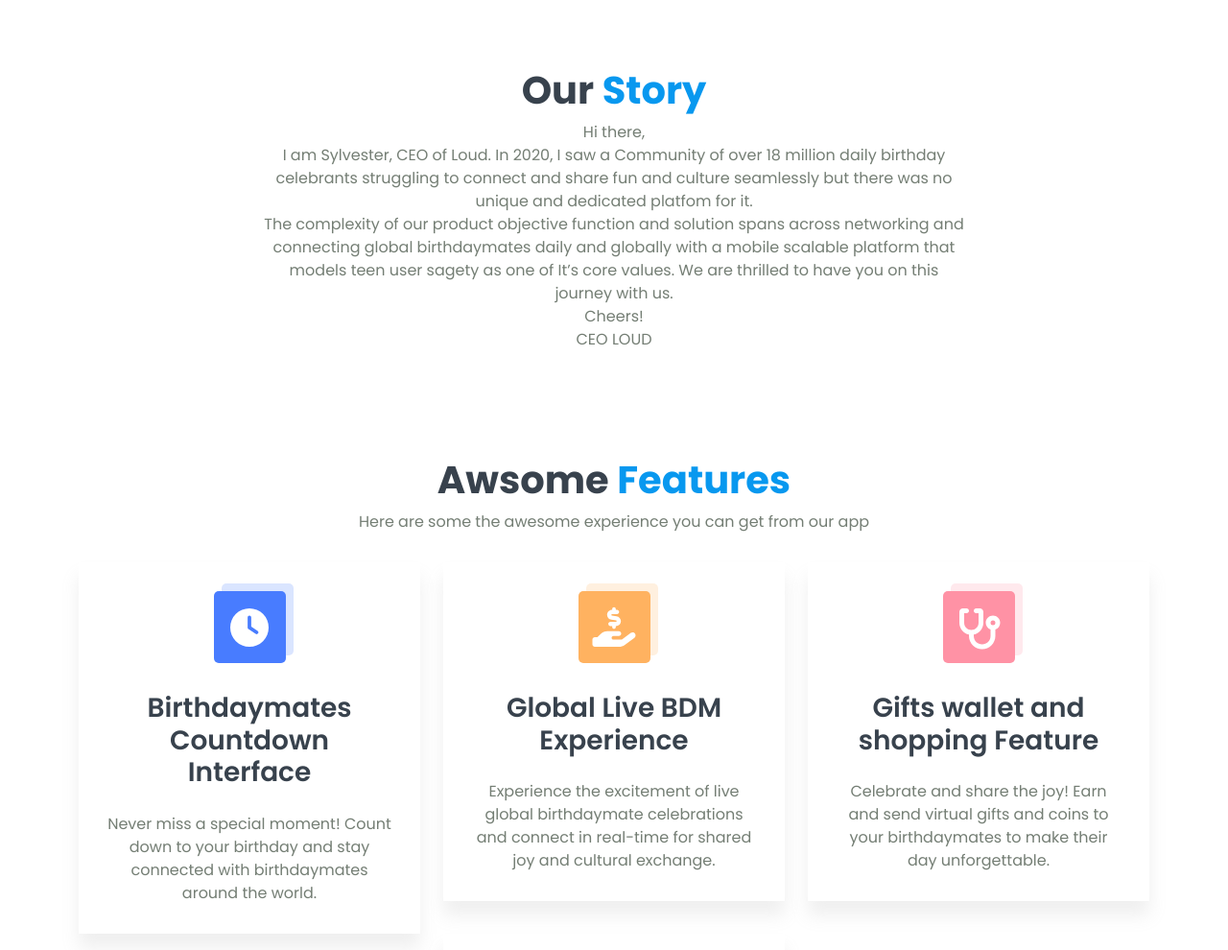
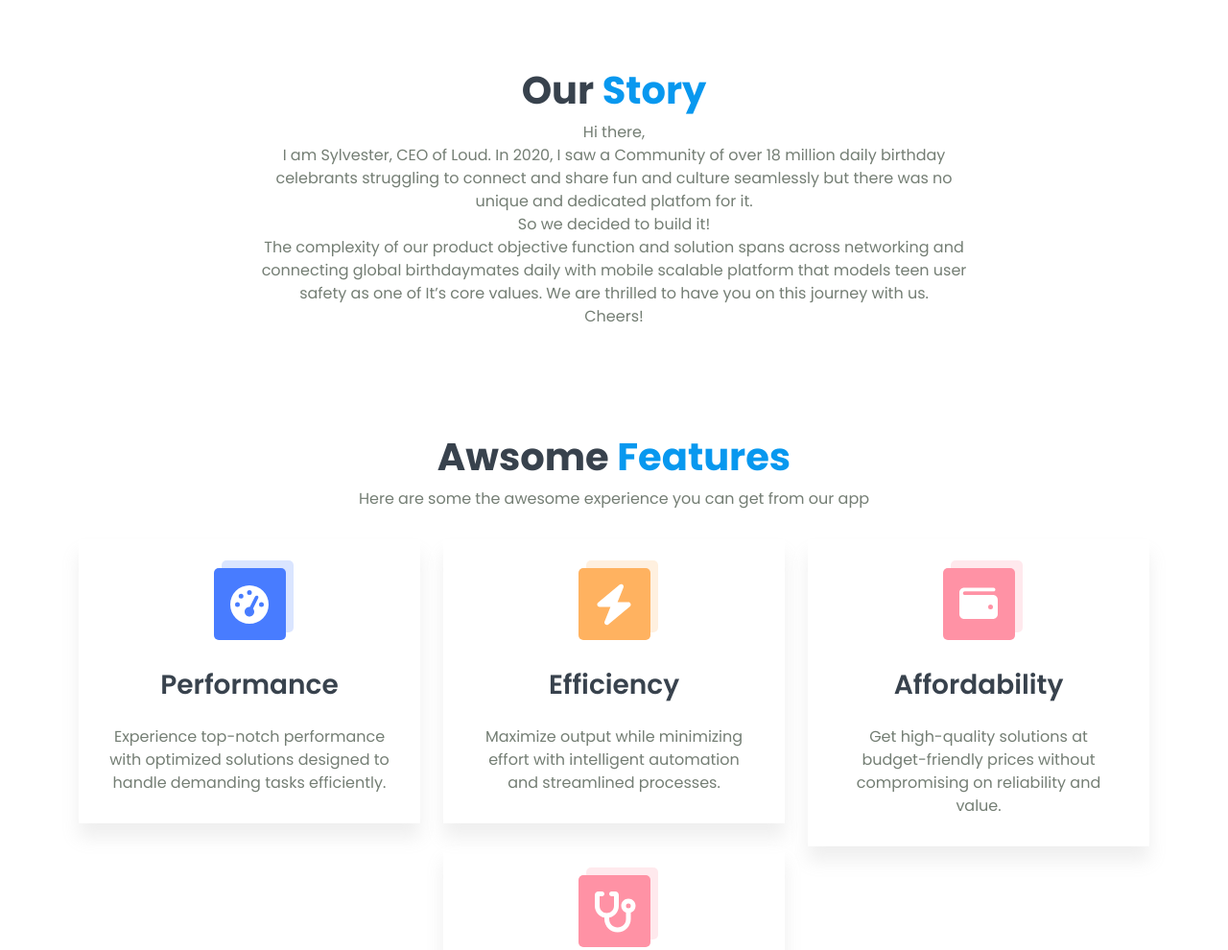
Before and after one commit to philzcodes/loud-app-landing-page, a plain HTML site: page index.html in a window 1280 px wide. Shown: the part 840-1830 px from the top of the page at 96% size. Drawn offline with Linux system fonts and the light colour scheme.

Commit message:
update feature

```diff
--- a/index.html
+++ b/index.html
@@ -29,6 +29,9 @@
     }
     .header-shape-1 {
        display: none;
+    }
+    .shape {
+      display: none;
     }
 }
 
@@ -125,11 +128,14 @@
         <div class="row align-items-center justify-content-center justify-content-lg-between">
           <div class="col-lg-6 col-md-10">
             <div class="header-hero-content">
+              <div style="display: flex; flex-direction: row;">
+                <img src="/assets/img/header/logo/landapp-logo.png" alt="" width="70px" height="50px" > <h1>LOUD</h1>
+              </div>
               <h1 class="header-title wow fadeInLeftBig" data-wow-duration="3s" data-wow-delay="0.2s">  Connecting you to  Fun and Cultures</h1>
-              <!-- <p class="text wow fadeInLeftBig" data-wow-duration="3s" data-wow-delay="0.4s">
+              <p class="text wow fadeInLeftBig" data-wow-duration="3s" data-wow-delay="0.4s">
 
                 Join a revolutionary social media experience where birthdaymates converge daily to share joy, culture,
-                and connections. Celebrate together, network effortlessly, and make every day feel special.</p> -->
+                and connections. Celebrate together, network effortlessly, and make every day feel special.</p>
               <ul class="d-flex">
                 <li><a href="" class="main-btn wow fadeInLeftBig" data-wow-duration="3s" data-wow-delay="0.8s">Download
                     Now</a></li>
@@ -170,13 +176,14 @@
                 I am Sylvester, CEO of Loud. In 2020, I saw a Community of over 18 million daily birthday celebrants
                 struggling to connect and share fun and culture seamlessly but there was no unique and dedicated platfom
                 for it. <br>
+                So we decided to build it! <br>
                 The complexity of our product objective function and solution spans across networking and connecting global
-                birthdaymates daily and globally with
-                a mobile scalable platform that models teen user sagety as one of It’s core values. We are thrilled to have you on this journey with us.
+                birthdaymates daily with
+                 mobile scalable platform that models teen user safety as one of It’s core values.
+                  We are thrilled to have you on this journey with us.
                 <br>
 
-                Cheers! <br>
-                CEO LOUD
+                Cheers!
               </p>
             </div>
           </div>
@@ -199,16 +206,16 @@
         </div>
       </div>
       <div class="row justify-content-center">
+
         <div class="col-lg-4">
           <div class="single-feature wow fadeInUp" data-wow-duration="3s" data-wow-delay="0.2s">
             <div class="icon color-1">
-              <i class="fa-solid fa-clock"></i>
+              <i class="fas fa-tachometer-alt"></i> <!-- Performance Icon -->
             </div>
             <div class="content">
-              <h3>Birthdaymates Countdown Interface</h3>
+              <h3>Performance</h3>
               <p>
-                Never miss a special moment! Count down to your birthday and stay connected with birthdaymates around
-                the world.
+                Experience top-notch performance with optimized solutions designed to handle demanding tasks efficiently.
               </p>
             </div>
           </div>
@@ -216,12 +223,12 @@
         <div class="col-lg-4">
           <div class="single-feature wow fadeInUp" data-wow-duration="3s" data-wow-delay="0.4s">
             <div class="icon color-2">
-              <i class="fas fa-hand-holding-usd"></i>
+              <i class="fas fa-bolt"></i> <!-- Efficiency Icon -->
             </div>
             <div class="content">
-              <h3>Global Live BDM Experience</h3>
-              <p>Experience the excitement of live global birthdaymate celebrations and connect in real-time for shared
-                joy and cultural exchange.
+              <h3>Efficiency</h3>
+              <p>
+                Maximize output while minimizing effort with intelligent automation and streamlined processes.
               </p>
             </div>
           </div>
@@ -229,17 +236,17 @@
         <div class="col-lg-4">
           <div class="single-feature wow fadeInUp" data-wow-duration="3s" data-wow-delay="0.6s">
             <div class="icon color-3">
-              <i class="fas fa-stethoscope"></i>
+              <i class="fas fa-wallet"></i> <!-- Affordability Icon -->
             </div>
             <div class="content">
-              <h3>Gifts wallet and shopping Feature</h3>
+              <h3>Affordability</h3>
               <p>
-                Celebrate and share the joy! Earn and send virtual gifts and coins to your birthdaymates to make their
-                day unforgettable.
+                Get high-quality solutions at budget-friendly prices without compromising on reliability and value.
               </p>
             </div>
           </div>
         </div>
+
 
         <div class="col-lg-4">
           <div class="single-feature wow fadeInUp" data-wow-duration="3s" data-wow-delay="0.6s">
```
